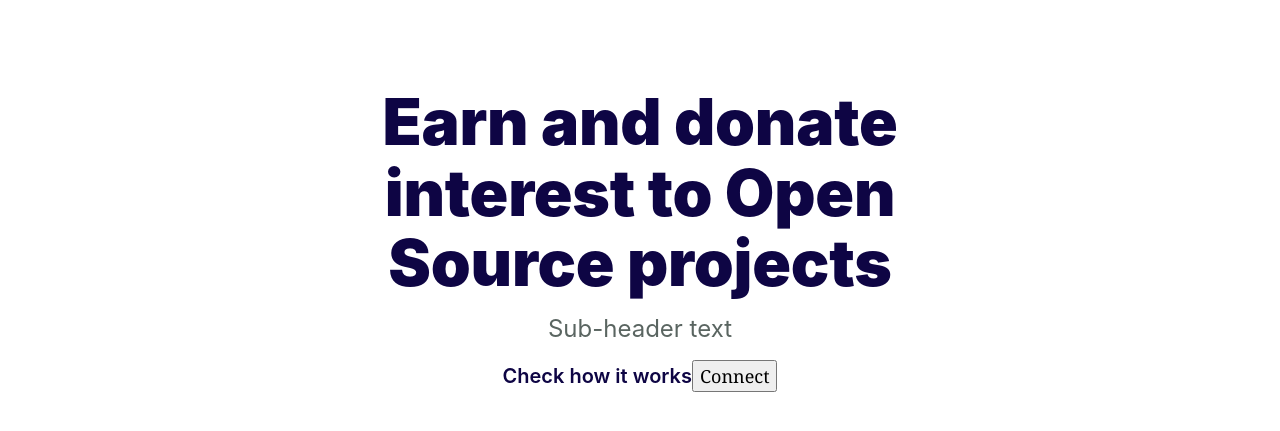
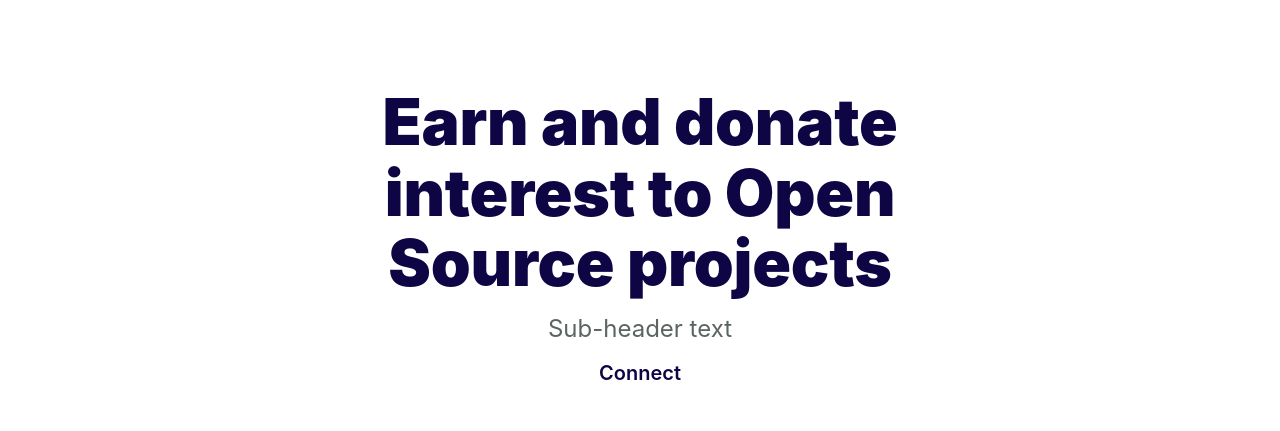
Before and after one commit to rdai-give/frontend, a Gatsby site: page / in a window 1280 px wide. Shown: the part 115-546 px from the top of the page. Built offline with nearby package versions, Linux system fonts and the light colour scheme; Gatsby itself is replaced by a stand-in of ours; a web font is replaced by a local one.

Commit message:
checkpoint

```diff
--- a/gatsby-browser.js
+++ b/gatsby-browser.js
@@ -1,7 +1,19 @@
 import React from "react"
 import PropTypes from "prop-types"
 
-export const wrapRootElement = ({ element }) => <>{element}</>
+import Web3 from "./src/components/Web3/Web3"
+import BackgroundScene from "./src/components/BackgroundScene/BackgroundScene"
+import { Provider } from "./src/components/context"
+
+export const wrapRootElement = ({ element }) => {
+  return (
+    <Provider>
+      <Web3 />
+      <BackgroundScene />
+      {element}
+    </Provider>
+  )
+}
 
 wrapRootElement.propTypes = {
   element: PropTypes.node.isRequired,
--- a/gatsby-config.js
+++ b/gatsby-config.js
@@ -15,13 +15,13 @@ module.exports = {
     `gatsby-plugin-react-helmet`,
     `gatsby-plugin-sharp`,
     `gatsby-transformer-sharp`,
-    {
-      resolve: `gatsby-plugin-routes`,
-      options: {
-        // this is the path to your routes configuration file
-        path: `${__dirname}/src/components/PageRouter/routes.js`,
-      },
-    },
+    // {
+    //   resolve: `gatsby-plugin-routes`,
+    //   options: {
+    //     // this is the path to your routes configuration file
+    //     path: `${__dirname}/src/components/PageRouter/routes.js`,
+    //   },
+    // },
     {
       resolve: `gatsby-source-filesystem`,
       options: {
--- a/package.json
+++ b/package.json
@@ -13,11 +13,13 @@
     "gatsby-plugin-manifest": "^2.2.25",
     "gatsby-plugin-offline": "^3.0.17",
     "gatsby-plugin-react-helmet": "^3.1.13",
+    "gatsby-plugin-react-next": "^1.0.11",
     "gatsby-plugin-routes": "^1.0.0",
     "gatsby-plugin-sharp": "^2.2.34",
     "gatsby-plugin-styled-components": "^3.1.11",
     "gatsby-source-filesystem": "^2.1.35",
     "gatsby-transformer-sharp": "^2.3.1",
+    "install": "^0.13.0",
     "prop-types": "^15.7.2",
     "react": "^16.11.0",
     "react-dom": "^16.11.0",
--- a/src/components/InterfaceHandler/InterfaceHandler.js
+++ /dev/null
@@ -1,27 +0,0 @@
-import React, { useContext } from "react"
-import { Context } from "../context"
-
-import Layout from "../Layout/Layout"
-import MainPage from "../MainPage/MainPage"
-import Garden from "../Garden/Garden"
-import SEO from "../seo"
-
-const InterfaceHandler = () => {
-  const [context] = useContext(Context)
-  const { showGarden } = context
-
-  let showInterface = <MainPage />
-
-  if (showGarden) {
-    showInterface = <Garden />
-  }
-  return (
-    <Layout>
-      {" "}
-      <SEO title="Home" />
-      {showInterface}
-    </Layout>
-  )
-}
-
-export default InterfaceHandler
--- a/src/components/Layout/Layout.js
+++ b/src/components/Layout/Layout.js
@@ -10,6 +10,7 @@ import PropTypes from "prop-types"
 import { useStaticQuery, graphql } from "gatsby"
 import Header from "./Header/Header"
 import "./layout.css"
+import { Provider } from "../context"
 
 const Layout = ({ children }) => {
   const data = useStaticQuery(graphql`
@@ -23,7 +24,7 @@ const Layout = ({ children }) => {
   `)
 
   return (
-    <>
+    <Provider>
       <Header siteTitle={data.site.siteMetadata.title} />
       <div
         style={{
@@ -35,7 +36,7 @@ const Layout = ({ children }) => {
       >
         <main>{children}</main>
       </div>
-    </>
+    </Provider>
   )
 }
 
--- a/src/components/MainPage/MainPage.js
+++ /dev/null
@@ -1,117 +0,0 @@
-import React, { useContext } from "react"
-import { Link } from "gatsby"
-import styled from "styled-components"
-
-import { ethers } from "ethers"
-// import DAIabi from "../Web3/contracts/dai"
-// import rDAIabi from "../Web3/contracts/rdai"
-
-import { Context } from "../context"
-import "../fonts.css"
-
-const { bigNumberify } = ethers.utils
-
-const H1 = styled.h1`
-  font-family: "Inter", sans-serif;
-  font-weight: 900;
-  letter-spacing: -0.2px;
-  font-size: 64px;
-  text-align: center;
-  max-width: 600px;
-  margin: 0 auto;
-  color: #0e0544;
-`
-
-const P = styled.p`
-  font-family: "Inter", sans-serif;
-  font-size: 24px;
-  max-width: 550px;
-  margin: 15px auto 15px;
-  line-height: 1.3;
-  color: #5a6561;
-`
-
-const StyledLink = styled(Link)`
-  font-family: "Inter";
-  font-size: 20px;
-  font-weight: 600;
-  color: #0e0544;
-  text-decoration: none;
-  transition: all 0.2s ease;
-
-  &:hover {
-    transition: border 0.2s ease;
-  }
-
-  &:active {
-    transform: scale(0.97);
-    transition: transform 0.2s ease;
-  }
-`
-
-const Container = styled.section`
-  text-align: center;
-`
-
-const MainPage = () => {
-  const [context] = useContext(Context)
-
-  const { txStatus, contracts } = context
-  let DAIContract
-  if (typeof contracts !== "undefined") {
-    DAIContract = contracts.DAIContract
-  }
-  console.log(DAIContract)
-
-  const startGrowing = async level => {
-    const levelAmountDai = [10, 100, 500]
-
-    if (typeof DAIContract !== "undefined") {
-      DAIContract.approve(
-        "0xea718e4602125407fafcb721b7d760ad9652dfe7",
-        bigNumberify(levelAmountDai[level])
-      )
-      //   if (isBrowser) {
-      //     const { emitter } = notify.hash(tx.hash)
-      //
-      //     // listen to transaction events
-      //     emitter.on("txSent", () => {
-      //       console.log("txSent")
-      //       setContext({ ...context, txStatus: "txSent" })
-      //     })
-      //     emitter.on("txPool", console.log)
-      //     emitter.on("txConfirmed", console.log)
-      //     emitter.on("txSpeedUp", console.log)
-      //     emitter.on("txCancel", console.log)
-      //     emitter.on("txFailed", console.log)
-      //     emitter.on("all", console.log)
-      //   }
-    }
-  }
-
-  const TxStatusComponent = () => {
-    if (txStatus === "txSent") {
-      return <p>Transactions pending</p>
-    }
-    return null
-  }
-
-  return (
-    <Container>
-      <H1>Earn and donate interest to Open Source projects</H1>
-      <P>Sub-header text</P>
-      <TxStatusComponent />
-      <StyledLink to="/">Check how it works</StyledLink>
-      <button
-        type="button"
-        onClick={() => {
-          startGrowing(1)
-        }}
-      >
-        Connect
-      </button>
-    </Container>
-  )
-}
-
-export default MainPage
--- a/src/components/PageRouter/PageRouter.js
+++ /dev/null
@@ -1,25 +0,0 @@
-import React, { useContext } from "react"
-import { Context } from "../context"
-
-import InterfaceHandler from "../InterfaceHandler/InterfaceHandler"
-
-import PAGES from "../constants"
-
-const PageRouter = () => {
-  const [context, setContext] = useContext(Context)
-  const { showGarden } = context
-
-  let route = "/"
-  if (typeof window !== "undefined") {
-    route = window.location.pathname
-  }
-  const showGardenPage = route.toLowerCase().indexOf(PAGES.GARDEN) > -1
-  if (showGardenPage && !showGarden) {
-    setContext({ ...context, showGarden: true })
-  } else if (!showGardenPage && showGarden) {
-    setContext({ ...context, showGarden: false })
-  }
-  return <InterfaceHandler />
-}
-
-export default PageRouter
--- a/src/components/constants.js
+++ /dev/null
@@ -1,5 +0,0 @@
-const PAGES = {
-  GARDEN: "garden",
-  HOME: "",
-}
-export default PAGES
--- a/src/pages/index.js
+++ b/src/pages/index.js
@@ -1,18 +1,114 @@
-import React from "react"
+import React, { useContext } from "react"
+import { Link } from "gatsby"
+import styled from "styled-components"
+import SEO from "../components/seo"
+import Layout from "../components/Layout/Layout"
 
-import PageRouter from "../components/PageRouter/PageRouter"
-import Web3 from "../components/Web3/Web3"
-import BackgroundScene from "../components/BackgroundScene/BackgroundScene"
-import { Provider } from "../components/context"
+// import { ethers } from "ethers"
+// import DAIabi from "../Web3/contracts/dai"
+// import rDAIabi from "../Web3/contracts/rdai"
 
-const IndexPage = () => {
+import { Context } from "../components/context"
+import "../components/fonts.css"
+
+// const { bigNumberify } = ethers.utils
+
+const H1 = styled.h1`
+  font-family: "Inter", sans-serif;
+  font-weight: 900;
+  letter-spacing: -0.2px;
+  font-size: 64px;
+  text-align: center;
+  max-width: 600px;
+  margin: 0 auto;
+  color: #0e0544;
+`
+
+const P = styled.p`
+  font-family: "Inter", sans-serif;
+  font-size: 24px;
+  max-width: 550px;
+  margin: 15px auto 15px;
+  line-height: 1.3;
+  color: #5a6561;
+`
+
+const StyledLink = styled(Link)`
+  font-family: "Inter";
+  font-size: 20px;
+  font-weight: 600;
+  color: #0e0544;
+  text-decoration: none;
+  transition: all 0.2s ease;
+
+  &:hover {
+    transition: border 0.2s ease;
+  }
+
+  &:active {
+    transform: scale(0.97);
+    transition: transform 0.2s ease;
+  }
+`
+
+const Container = styled.section`
+  text-align: center;
+`
+
+const MainPage = () => {
+  const [context] = useContext(Context)
+
+  const { txStatus, contracts } = context
+  let DAIContract
+  if (typeof contracts !== "undefined") {
+    DAIContract = contracts.DAIContract
+  }
+  console.log(DAIContract)
+
+  // const startGrowing = async level => {
+  //   const levelAmountDai = [10, 100, 500]
+  //
+  //   if (typeof DAIContract !== "undefined") {
+  //     DAIContract.approve(
+  //       "0xea718e4602125407fafcb721b7d760ad9652dfe7",
+  //       bigNumberify(levelAmountDai[level])
+  //     )
+  //     //   if (isBrowser) {
+  //     //     const { emitter } = notify.hash(tx.hash)
+  //     //
+  //     //     // listen to transaction events
+  //     //     emitter.on("txSent", () => {
+  //     //       console.log("txSent")
+  //     //       setContext({ ...context, txStatus: "txSent" })
+  //     //     })
+  //     //     emitter.on("txPool", console.log)
+  //     //     emitter.on("txConfirmed", console.log)
+  //     //     emitter.on("txSpeedUp", console.log)
+  //     //     emitter.on("txCancel", console.log)
+  //     //     emitter.on("txFailed", console.log)
+  //     //     emitter.on("all", console.log)
+  //     //   }
+  //   }
+  // }
+
+  const TxStatusComponent = () => {
+    if (txStatus === "txSent") {
+      return <p>Transactions pending</p>
+    }
+    return null
+  }
+
   return (
-    <Provider>
-      <Web3 />
-      <BackgroundScene />
-      <PageRouter />
-    </Provider>
+    <Layout>
+      <Container>
+        <SEO title="Home" />
+        <H1>Earn and donate interest to Open Source projects</H1>
+        <P>Sub-header text</P>
+        <TxStatusComponent />
+        <StyledLink to="/select">Connect</StyledLink>
+      </Container>
+    </Layout>
   )
 }
 
-export default IndexPage
+export default MainPage
```
Also changed, not shown: src/components/PageRouter/routes.js (deleted, +0 -17 lines), src/pages/adjust.js (added, +22 -0 lines), src/pages/altar.js (added, +22 -0 lines), src/pages/select.js (added, +22 -0 lines), 1 other file.
